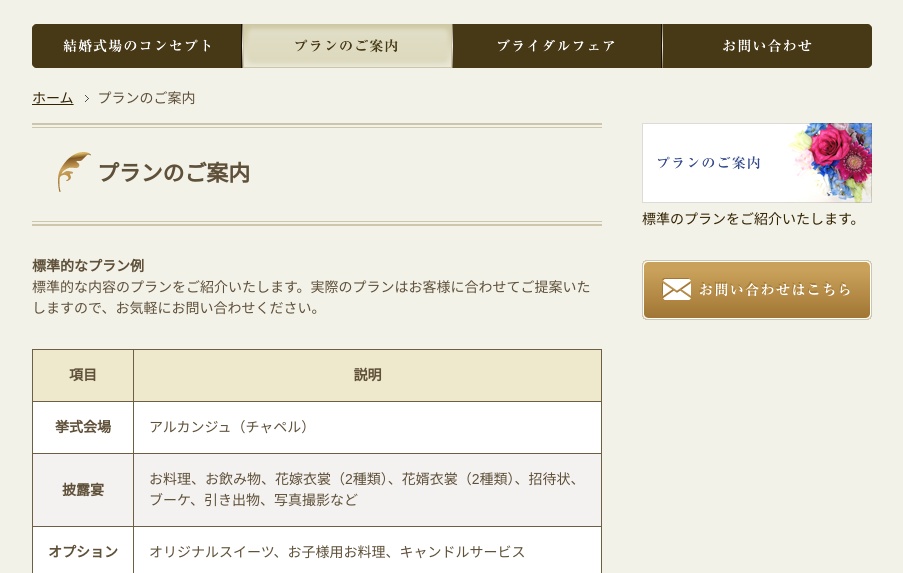
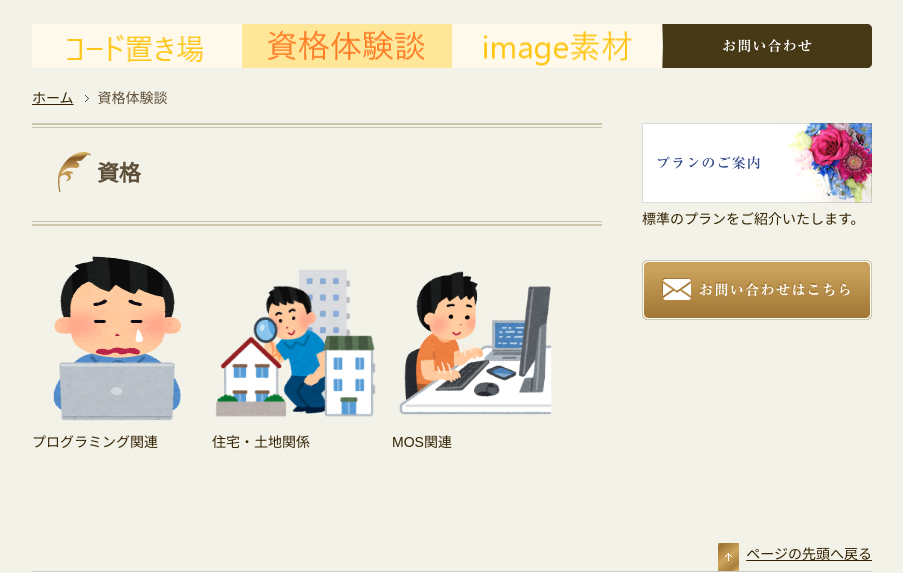
Before and after one commit to GNH765/web-, a plain HTML site: page plan.html in a window 1280 px wide. Shown: the part 227-800 px from the top of the page, without its empty margins (188-1091 px from the left). Drawn offline with Linux system fonts and the light colour scheme.

Commit message:
ページの変更 追加

```diff
--- a/css/style.css
+++ b/css/style.css
@@ -35,14 +35,16 @@ nav ul li a {
 	padding-top: 44px;
 	overflow: hidden;
 }
-nav ul li#nav_concept a {
-	background-image: url(../images/nav1.png);
+
+
+nav ul li#nav_concept a{
+	background-image: url(../images/codeposition2.png);
 }
 nav ul li#nav_plan a {
-	background-image: url(../images/nav2.png);
+	background-image: url(../images/skil2.png);
 }
 nav ul li#nav_fair a {
-	background-image: url(../images/nav3.png);
+	background-image: url(../images/image.png);
 }
 nav ul li#nav_contact a {
 	background-image: url(../images/nav4.png);
@@ -67,7 +69,7 @@ footer {
 	font-size: 156.25%;
 }
 #concept #nav_concept a, #plan #nav_plan a, #fair #nav_fair a, #contact #nav_contact a, nav ul li a:hover {
-	background-position: 0 -45px;
+	background-position: 0 -46px;
 }
 /* 基本レイアウト ここまで↑ */
 
@@ -101,6 +103,10 @@ table thead tr th {
 table tbody tr:nth-child(odd) {
 	background-color: #ffffff
 }
+.chose {
+	width: 170px;
+	height: 170px;
+}
 /* 「プランのご案内」ページ ここまで↑ */
 .gallery_box figure {
 	width: 180px;
--- a/plan.html
+++ b/plan.html
@@ -2,7 +2,7 @@
 <html lang="ja">
 <head>
 <meta charset="UTF-8">
-<title>プランのご案内 - HOTEL IMPERIAL RESORT TOKYO</title>
+<title>資格体験談 GNH home</title>
 <link rel="stylesheet" href="css/style.css">
 </head>
 
@@ -22,26 +22,38 @@
 	<div id="breadcrumb">
 	<ul>
 <li><a href="index.html">ホーム</a></li>
-<li>プランのご案内</li>
+<li>資格体験談</li>
 </ul>
 	</div>
 	<div id="contents">
 		<div id="main">
 		<article>
-<h1>プランのご案内</h1>
-<table>
-<caption>
-<strong>標準的なプラン例</strong><p>標準的な内容のプランをご紹介いたします。実際のプランはお客様に合わせてご提案いたしますので、お気軽にお問い合わせください。</p>
-</caption>
-<thead>
-<tr><th scope="col">項目</th><th scope="col">説明</th></tr></thead>
-<tbody>
-<tr><th scope="row">挙式会場</th><td>アルカンジュ（チャペル）</td></tr>
-<tr><th scope="row">披露宴</th><td>お料理、お飲み物、花嫁衣裳（2種類）、花婿衣裳（2種類）、招待状、ブーケ、引き出物、写真撮影など</td></tr>
-<tr><th scope="row">オプション</th><td>オリジナルスイーツ、お子様用お料理、キャンドルサービス</td></tr>
-<tr><th scope="row">費用</th><td>計40名様…1,852,381円<br>計60名様…2,743,290円</td></tr>
-</tbody>
-</table>
+<h1>資格</h1>
+<div class="gallery_box">
+<a href="skilit.html">
+<figure>
+<img src="images/it.png" class="chose">
+<figcaption>
+プログラミング関連
+</figcaption>
+</figure>
+</a>
+<a href="land.html">
+<figure>
+<img src="images/bulit.png" class="chose">
+<figcaption>
+住宅・土地関係
+</figcaption></figure>
+</a>
+<a href="mos.html">
+<figure>
+<img src="images/mos.png" class="chose">
+<figcaption>
+MOS関連
+</figcaption></figure>
+</a>
+</div>
+
 </article>
 		</div>
 		<div id="sub">
```
Also changed, not shown: concept.html (+7 -15 lines), fair.html (+4 -4 lines), index.html (+4 -4 lines).
